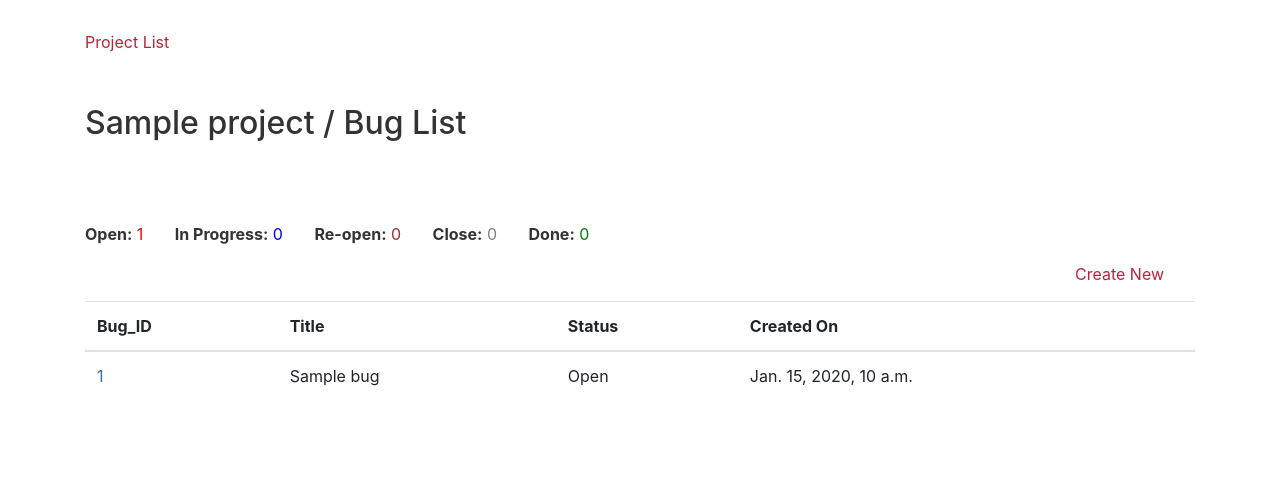
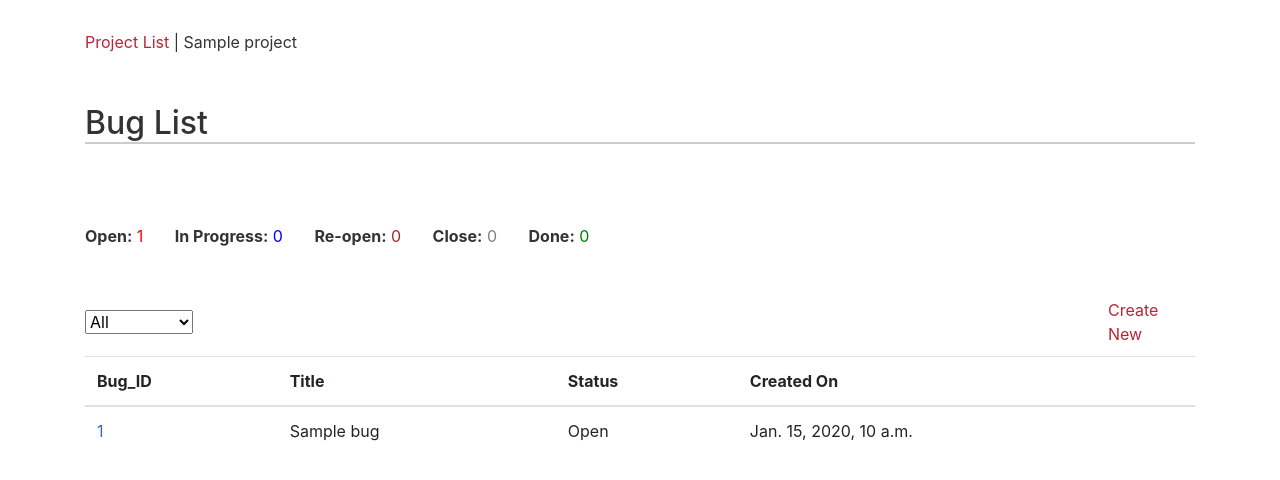
Before and after one commit to naufal-m/Django-Bug-Tracker-Application, a Django app: page /bugs/bugs/1/ in a window 1280 px wide. Shown: the top 480 px of the page. Run offline with Django 4.2, Linux system fonts and the light colour scheme; tables that the repository leaves empty hold one stand-in row (values such as "Sample post"); some libraries are stand-ins or nearby versions.

Commit message:
status filter, css changes

```diff
--- a/BugTracker/bugs/models.py
+++ b/BugTracker/bugs/models.py
@@ -1,5 +1,6 @@
 from django.db import models
 from datetime import datetime
+from django.utils.text import slugify
 
 # Create your models here.
 class Project(models.Model):
@@ -9,6 +10,11 @@ class Project(models.Model):
 
     def __str__(self):
         return self.name
+
+    def save(self, *args, **kwargs):
+        if not self.code:
+            self.code = slugify(self.name)[:3].upper()
+        super().save(*args, **kwargs)
 class Bug(models.Model):
     STATUS_CHOICES = [
         ('Open', 'Open'),
@@ -42,8 +48,3 @@ class Bug(models.Model):
             self.bug_id = f"{prefix}{str(last_sequence).zfill(3)}"
 
         super(Bug, self).save(*args, **kwargs)
-
-        # # Update the related Project's code based on the latest bug
-        # if self.project:
-        #     self.project.code = slugify(self.project.name)[:3].upper()
-        #     self.project.save()
--- a/BugTracker/bugs/static/css/custom.css
+++ b/BugTracker/bugs/static/css/custom.css
@@ -45,8 +45,7 @@ body {
 }
 
 .create_bug_link {
-    padding-left: 990px;
-    margin-bottom: 15px;
+    padding-left: 915px;
 }
 
 .project-head-title {
--- /dev/null
+++ b/BugTracker/bugs/static/js/statusfilter.js
@@ -0,0 +1,12 @@
+$(document).ready(function () {
+    // Filter table rows based on selected status
+    $('#status-filter').on('change', function () {
+        var selectedStatus = $(this).val();
+        if (selectedStatus === 'all') {
+            $('table.table tbody tr').show();
+        } else {
+            $('table.table tbody tr').hide();
+            $('table.table tbody tr[data-status="' + selectedStatus + '"]').show();
+        }
+    });
+});
--- a/BugTracker/bugs/static/js/statusupdate.js
+++ b/BugTracker/bugs/static/js/statusupdate.js
@@ -31,8 +31,9 @@ $(document).ready(function () {
                 form.find('#command').val('');
 
                 // Update the history section
-                var history = $('.modal-footer .history');  // Select the correct history section
-                var historyEntry = '<p>' + data.history_entry + '</p>';
+                var history = $('.history');  // Select the correct history section
+//                var historyEntry = '<p>' + data.history_entry + '</p>';
+                var historyEntry = $('<div>').text(data.history_entry);
                 history.append(historyEntry);
 
                 // Close the modal after a delay
--- a/BugTracker/bugs/templates/bugs/base.html
+++ b/BugTracker/bugs/templates/bugs/base.html
@@ -15,6 +15,7 @@
 
     <!-- Include your custom JavaScript file -->
 <script src="{% static 'js/statusupdate.js' %}"></script>
+<script src="{% static 'js/statusfilter.js' %}"></script>
 </head>
 <body>
 <div class="container">
--- a/BugTracker/bugs/templates/bugs/bug_list.html
+++ b/BugTracker/bugs/templates/bugs/bug_list.html
@@ -7,9 +7,9 @@
 
 {% block content %}
 <div  class="bread-crumb" >
-    <p><a style="color: #b8253b;" href="{% url 'project_list' %}">Project List</a></p>
+    <p><a style="color: #b8253b;" href="{% url 'project_list' %}">Project List</a> | {{ project_name }}</p>
     </div>
-<h2>{{ project_name }} / Bug List</h2>
+<h2 style="border-bottom: 2px solid #ccc;">Bug List</h2>
 
 <!-- Display status counts at the top -->
 <div class="status-count">
@@ -25,6 +25,18 @@
 <!--        <li>Close: {{ close_count }}</li>-->
 <!--        <li>Done: {{ done_count }}</li>-->
 <!--    </ul>-->
+
+</div>
+
+<div class="filter"  style="margin-top: 50px; margin-bottom: 10px; display: flex; align-items: center;">
+    <select id="status-filter">
+        <option value="all">All</option>
+        <option value="Open">Open</option>
+        <option value="In Progress">In Progress</option>
+        <option value="Re-open">Re-open</option>
+        <option value="Close">Close</option>
+        <option value="Done">Done</option>
+    </select>
     <div class="create_bug_link">
         <a style="color: #b8253b;" href="{% url 'create_bug' project_id=project_id %}">Create New</a>
     </div>
@@ -41,7 +53,7 @@
         </thead>
         <tbody>
             {% for bug in bugs %}
-                <tr>
+                <tr data-status="{{ bug.status }}">
                     <td><a style="color: #386fa7;" href="#" data-toggle="modal" data-target="#bugModal{{ bug.id }}">{{ bug.bug_id }}</a></td>
                     <td>{{ bug.title }}</td>
                     <td>{{ bug.status }}</td>
@@ -75,24 +87,24 @@
                     <!-- Add status edit form -->
                 <form class="update-status-form" method="post" action="{% url 'update_bug_status' bug_id=bug.id %}" >
                     {% csrf_token %}
-                    <label for="status">Change Status:</label>
-                    <select name="status" id="status">
+                    <label for="status"><strong>Change Status:</strong></label>
+                    <select name="status" id="status" style="margin-left: 5px;">
                         {% for choice in bug.STATUS_CHOICES %}
                         <option value="{{ choice.0 }}">{{ choice.1 }}</option>
                         {% endfor %}
                     </select>
                     <input type="hidden" id="command" name="command" value="{{ command }}">
-                    <button style="background-color: #2b4a6a; padding: 5px;
-    font-size: 14px;" type="submit" class="btn btn-primary">Update Status</button>
+                    <button style="background-color: #2b4a6a; padding: 4px 12px 4px 12px; margin-left: 165px;
+    font-size: 14px;" type="submit" class="btn btn-primary">Update</button>
                 </form>
                     <!-- Success message container -->
                 <div class="success-message"></div>
 
                 </div>
                 <div class="modal-footer">
-                 <div class="history">
-                    <p><strong>History:</strong></p>
-<pre>{{ bug.history }}</pre>
+                 <div class="history" >
+                    <p style="border-bottom: 2px solid #ccc;"><strong>History:</strong></p>
+<pre >{{ bug.history }}</pre>
                 </div>
                     </div>
             </div>
--- a/BugTracker/bugs/templates/bugs/create_bug.html
+++ b/BugTracker/bugs/templates/bugs/create_bug.html
@@ -9,9 +9,9 @@
 </head>
 <body class="container" style="margin-top: 30px;">
 <div  class="bread-crumb1">
-    <p style="margin-left: 10px; margin-bottom: 50px;"><a style="color: #b8253b;" href="{% url 'bug_list' project_id=project_id %}">Bug List</a></p>
+    <p style="margin-left: 10px; margin-bottom: 50px;"><a style="color: #b8253b;" href="{% url 'bug_list' project_id=project_id %}">Bug List</a> | {{ project_name }} | Create</p>
     </div>
-<h2 style="margin-left: 20px;">{{ project_name }} / Create Bug</h2>
+<h2 style="margin-left: 20px; border-bottom: 2px solid #ccc;">Create Bug</h2>
     <form method="post">
         {% csrf_token %}
         {{ form.as_p }}
--- a/BugTracker/bugs/templates/bugs/project_list.html
+++ b/BugTracker/bugs/templates/bugs/project_list.html
@@ -8,7 +8,7 @@
 
 {% block content %}
 <div class="container">
-<h1 style="margin-top: 50px; margin-bottom: 30px;">Project List</h1>
+<h2 style="margin-top: 50px; margin-bottom: 40px; border-bottom: 2px solid #ccc;">Project List</h2>
     <div class="create-project-link">
         <button style="margin-bottom: 10px; margin-left:970px; background-color: #2b4a6a; padding: 6px 12px 6px 12px;
     font-size: 14px;" type="button" class="btn btn-primary" data-toggle="modal" data-target="#createProjectModal">Create New</button>
@@ -48,7 +48,7 @@
                 <form method="post" action="{% url 'create_project' %}">
                     {% csrf_token %}
                     <div class="form-group">
-                        <label for="projectName">Project Name:</label>
+                        <label for="projectName"><strong>Project Name:</strong></label>
                         <input type="text" class="form-control" id="projectName" name="name" required>
                     </div>
                     <button style="background-color: #2b4a6a; padding: 8px;
```
Also changed, not shown: BugTracker/bugs/static/css/style.css (+8 -0 lines), 1 other file.
